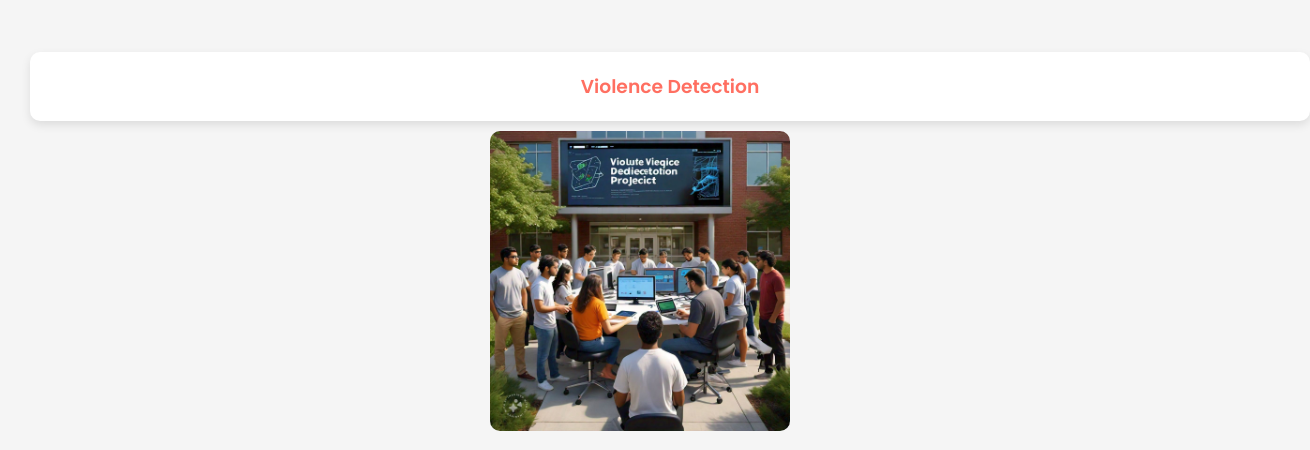
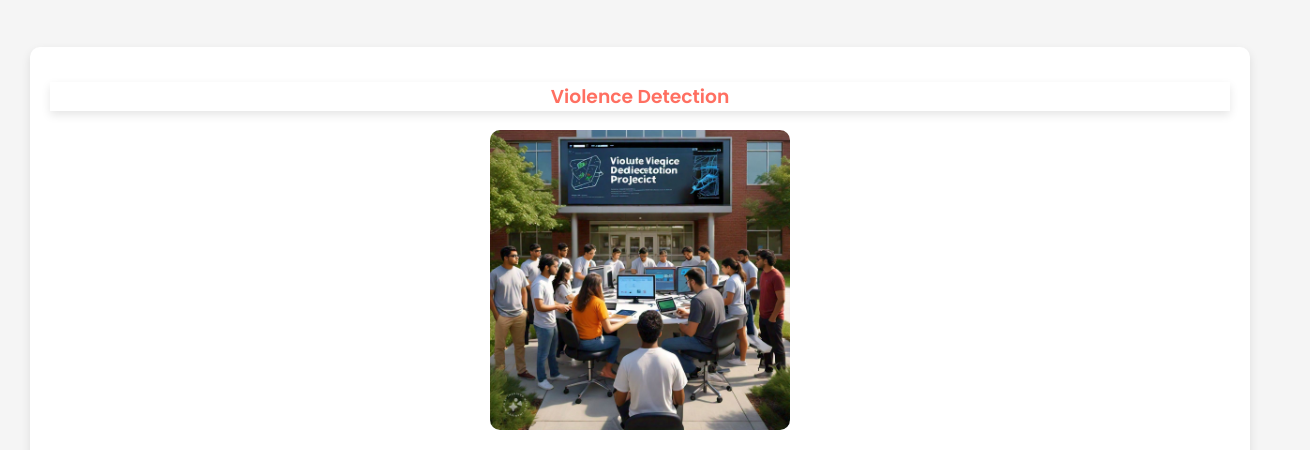
Before and after one commit to nithinrontala/Portfolio, a plain HTML site: page project.html in a window 1280 px wide. Shown: the part 146-596 px from the top of the page, 1310 px wide, since content can reach past the window. Drawn offline with Linux system fonts and the light colour scheme.

Commit message:
adjusted the allignment

```diff
--- a/style.css
+++ b/style.css
@@ -47,11 +47,17 @@ body {
     flex-wrap: wrap;
 }
 
-.project-card h1{
+.project-card {
     background-color: #fff;
     margin: 10px;
     padding: 20px;
     border-radius: 10px;
+    box-shadow: 0 4px 10px rgba(0, 0, 0, 0.1);
+    transition: transform 0.3s ease, box-shadow 0.3s ease;
+    width: 100%;
+    text-align: center;
+}
+.project-card h1{
     box-shadow: 0 4px 10px rgba(0, 0, 0, 0.1);
     transition: transform 0.3s ease, box-shadow 0.3s ease;
     width: 100%;
```
